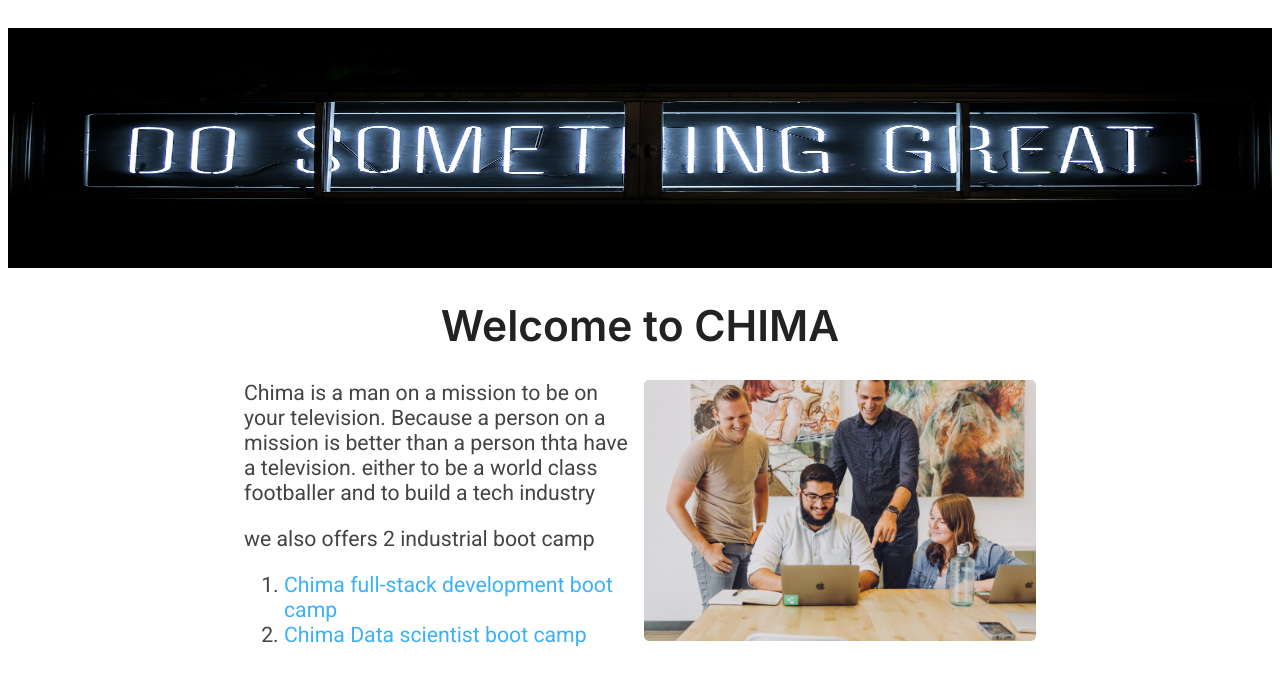
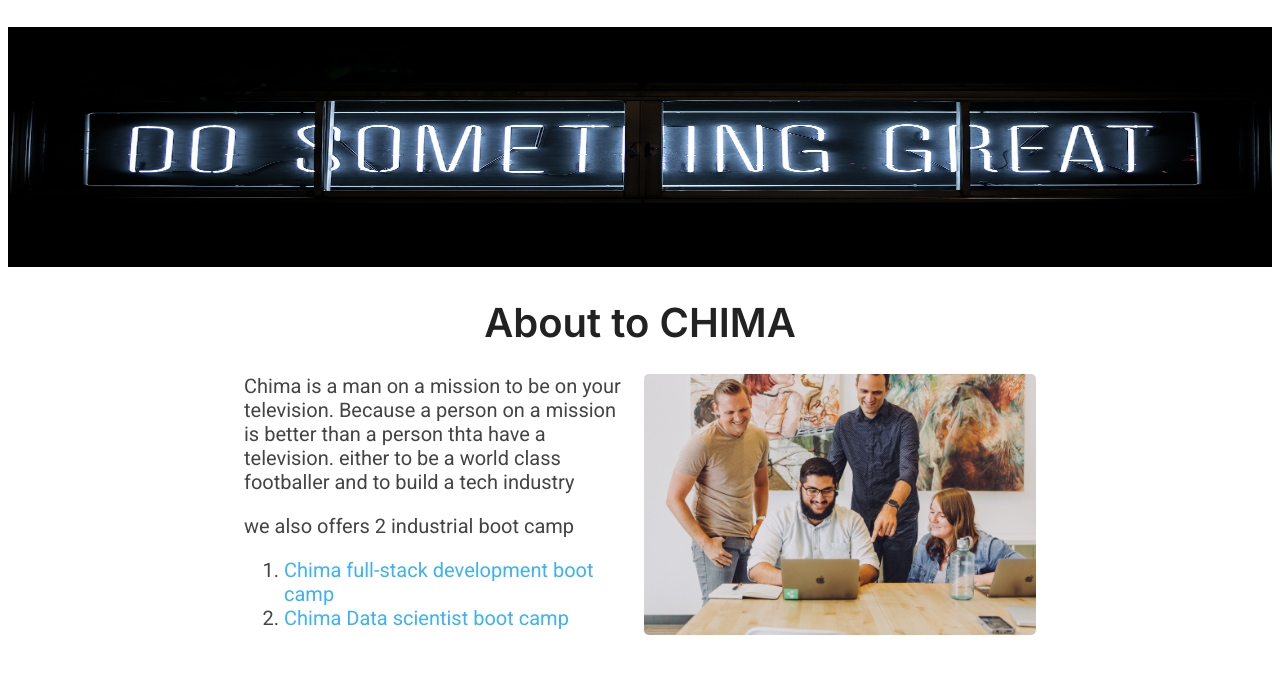
Before and after one commit to OBIECHEFUCHIMA/Chima-careers-site, a plain HTML site: page src/index.html in a window 1280 px wide. Shown: the top 673 px of the page. Drawn offline with Linux system fonts and the light colour scheme.

Commit message:
updated index and styles

```diff
--- a/src/Style.css
+++ b/src/Style.css
@@ -1,5 +1,5 @@
 html {
-    font-size: 17px;
+    font-size: 16px;
 }
 
 
--- a/src/index.html
+++ b/src/index.html
@@ -16,7 +16,7 @@
     <img id="banner" src="banner.jpg.jpg" alt="Banner"height="240">
     <h1>
 
-        Welcome to CHIMA
+        About to CHIMA
     </h1>
     <div id="about">
         <div id="description">
```
